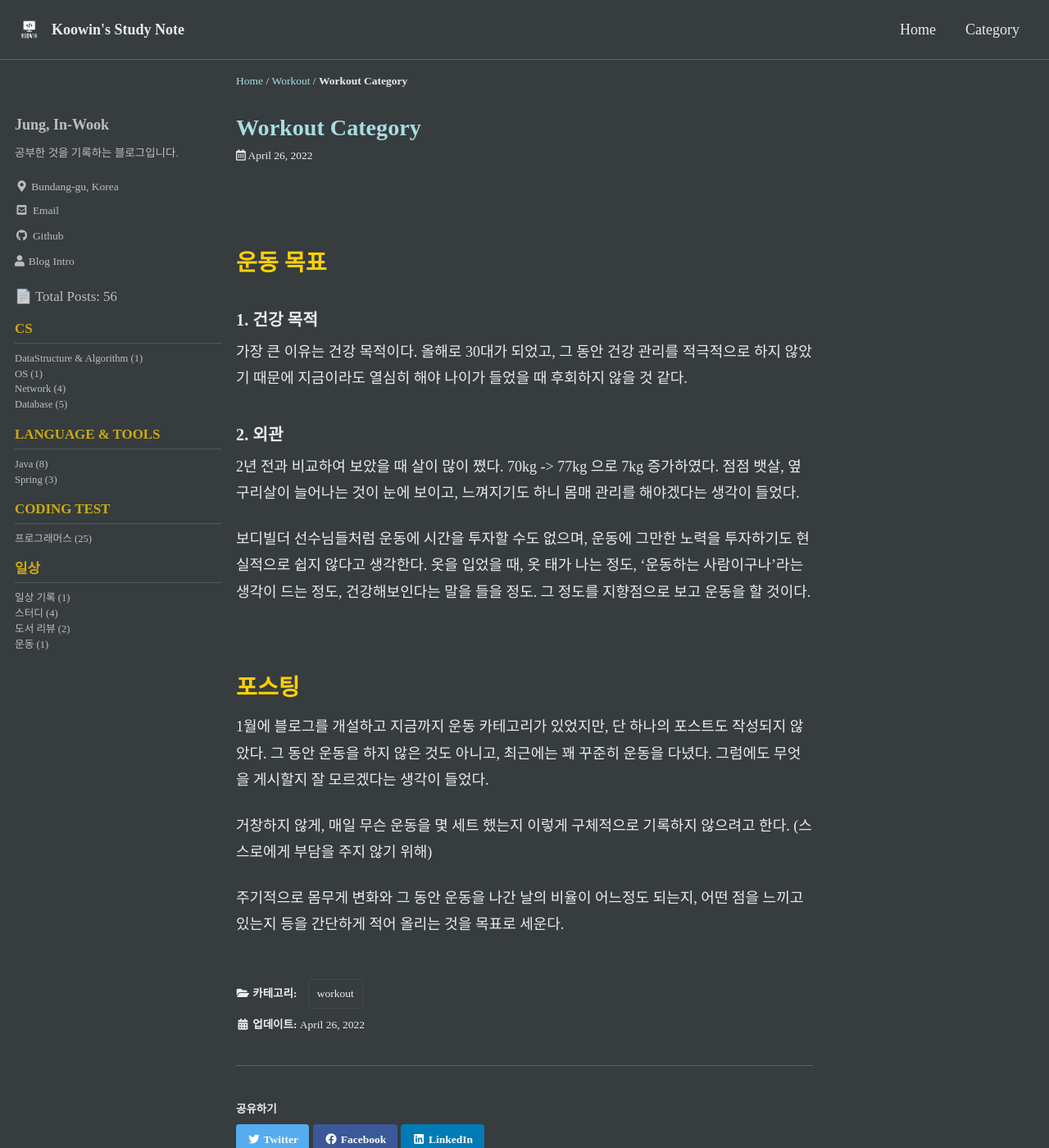
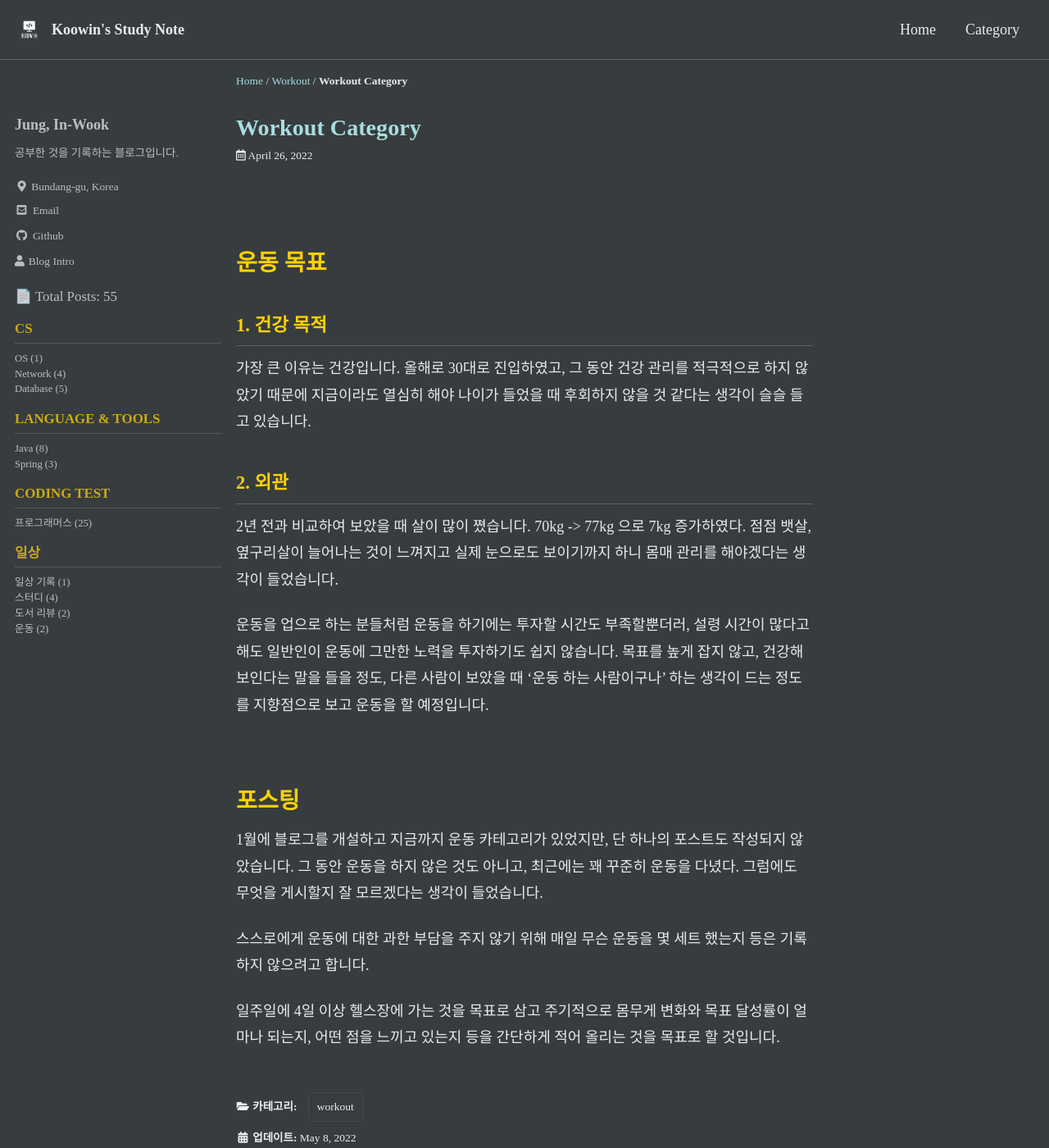
Before and after one commit to Koowin/koowin.github.io, a Jekyll site: the page built from _posts/workout/2022-04-26-workout_category.md, in a window 1280 px wide and 1400 px high. Shown: the whole window at 82% size. Built offline with Jekyll 4.4.1, drawn with Linux system fonts in a browser that asks for light colours; cached includes are drawn as plain includes; some web fonts are replaced; comment, search, counter and statistics services are not loaded; some of the changed text lies outside the part shown.

Commit message:
post: kakao apply, workout

```diff
--- a/_posts/workout/2022-04-26-workout_category.md
+++ b/_posts/workout/2022-04-26-workout_category.md
@@ -5,27 +5,27 @@ categories:
   - workout
 
 date: 2022-04-26
-last_modified_at: 2022-04-26
+last_modified_at: 2022-05-08
 ---
 
 # 운동 목표
 
-### 1. 건강 목적
+## 1. 건강 목적
 
- 가장 큰 이유는 건강 목적이다. 올해로 30대가 되었고, 그 동안 건강 관리를 적극적으로 하지 않았기 때문에 지금이라도 열심히 해야 나이가 들었을 때 후회하지 않을 것 같다.
+ 가장 큰 이유는 건강입니다. 올해로 30대로 진입하였고, 그 동안 건강 관리를 적극적으로 하지 않았기 때문에 지금이라도 열심히 해야 나이가 들었을 때 후회하지 않을 것 같다는 생각이 슬슬 들고 있습니다.
 
-### 2. 외관
+## 2. 외관
 
-2년 전과 비교하여 보았을 때 살이 많이 쪘다. 70kg -> 77kg 으로 7kg 증가하였다. 점점 뱃살, 옆구리살이 늘어나는 것이 눈에 보이고, 느껴지기도 하니 몸매 관리를 해야겠다는 생각이 들었다.
+2년 전과 비교하여 보았을 때 살이 많이 쪘습니다. 70kg -> 77kg 으로 7kg 증가하였다. 점점 뱃살, 옆구리살이 늘어나는 것이 느껴지고 실제 눈으로도 보이기까지 하니 몸매 관리를 해야겠다는 생각이 들었습니다.
 
-보디빌더 선수님들처럼 운동에 시간을 투자할 수도 없으며, 운동에 그만한 노력을 투자하기도 현실적으로 쉽지 않다고 생각한다. 옷을 입었을 때, 옷 태가 나는 정도, '운동하는 사람이구나'라는 생각이 드는 정도, 건강해보인다는 말을 들을 정도. 그 정도를 지향점으로 보고 운동을 할 것이다.
+운동을 업으로 하는 분들처럼 운동을 하기에는 투자할 시간도 부족할뿐더러, 설령 시간이 많다고해도 일반인이 운동에 그만한 노력을 투자하기도 쉽지 않습니다. 목표를 높게 잡지 않고, 건강해보인다는 말을 들을 정도, 다른 사람이 보았을 때 '운동 하는 사람이구나' 하는 생각이 드는 정도를 지향점으로 보고 운동을 할 예정입니다.
 
 
 
 # 포스팅
 
-1월에 블로그를 개설하고 지금까지 운동 카테고리가 있었지만, 단 하나의 포스트도 작성되지 않았다. 그 동안 운동을 하지 않은 것도 아니고, 최근에는 꽤 꾸준히 운동을 다녔다. 그럼에도 무엇을 게시할지 잘 모르겠다는 생각이 들었다.
+1월에 블로그를 개설하고 지금까지 운동 카테고리가 있었지만, 단 하나의 포스트도 작성되지 않았습니다. 그 동안 운동을 하지 않은 것도 아니고, 최근에는 꽤 꾸준히 운동을 다녔다. 그럼에도 무엇을 게시할지 잘 모르겠다는 생각이 들었습니다.
 
- 거창하지 않게, 매일 무슨 운동을 몇 세트 했는지 이렇게 구체적으로 기록하지 않으려고 한다. (스스로에게 부담을 주지 않기 위해)
+스스로에게 운동에 대한 과한 부담을 주지 않기 위해 매일 무슨 운동을 몇 세트 했는지 등은 기록하지 않으려고 합니다.
 
-주기적으로 몸무게 변화와 그 동안 운동을 나간 날의 비율이 어느정도 되는지, 어떤 점을 느끼고 있는지 등을 간단하게 적어 올리는 것을 목표로 세운다.
+일주일에 4일 이상 헬스장에 가는 것을 목표로 삼고 주기적으로 몸무게 변화와 목표 달성률이 얼마나 되는지, 어떤 점을 느끼고 있는지 등을 간단하게 적어 올리는 것을 목표로 할 것입니다.
```
Also changed, not shown: _posts/ds_al/2022-04-27-ds_al_test.md (deleted, +0 -18 lines), _posts/life/2022-04-27-Life_Test.md (deleted, +0 -18 lines), _posts/life/2022-05-08-apply_kakao_internship.md (added, +58 -0 lines), _posts/network/2022-02-03-http_version.md (deleted, +0 -16 lines), _posts/network/2022-02-08-web-secure.md (renamed from _posts/uncategorized/2022-02-08-web-secure.md, +3 -19 lines), _posts/workout/2022-05-08-22_may_8.md (added, +27 -0 lines), _posts/form.md (line endings or trailing spaces), assets/images/2022-04-27-Life_Test/스크린샷 2022-05-08 오후 3.55.07.png (added), assets/images/2022-05-08-22_may_8/IMG_0271.PNG (added), assets/images/2022-05-08-22_may_8/IMG_0272.PNG (added), assets/images/2022-05-08-22_may_8/IMG_0273.PNG (added).
